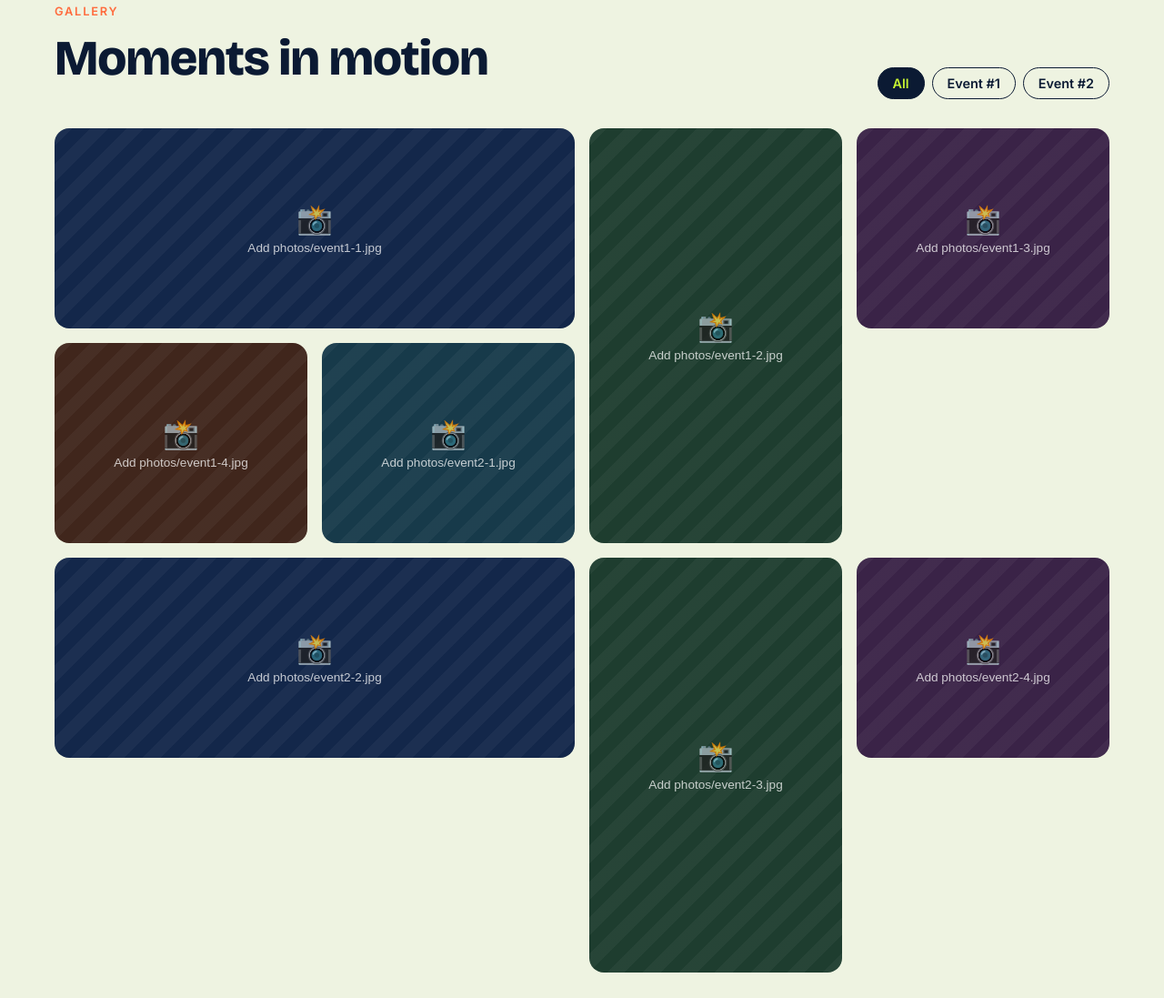
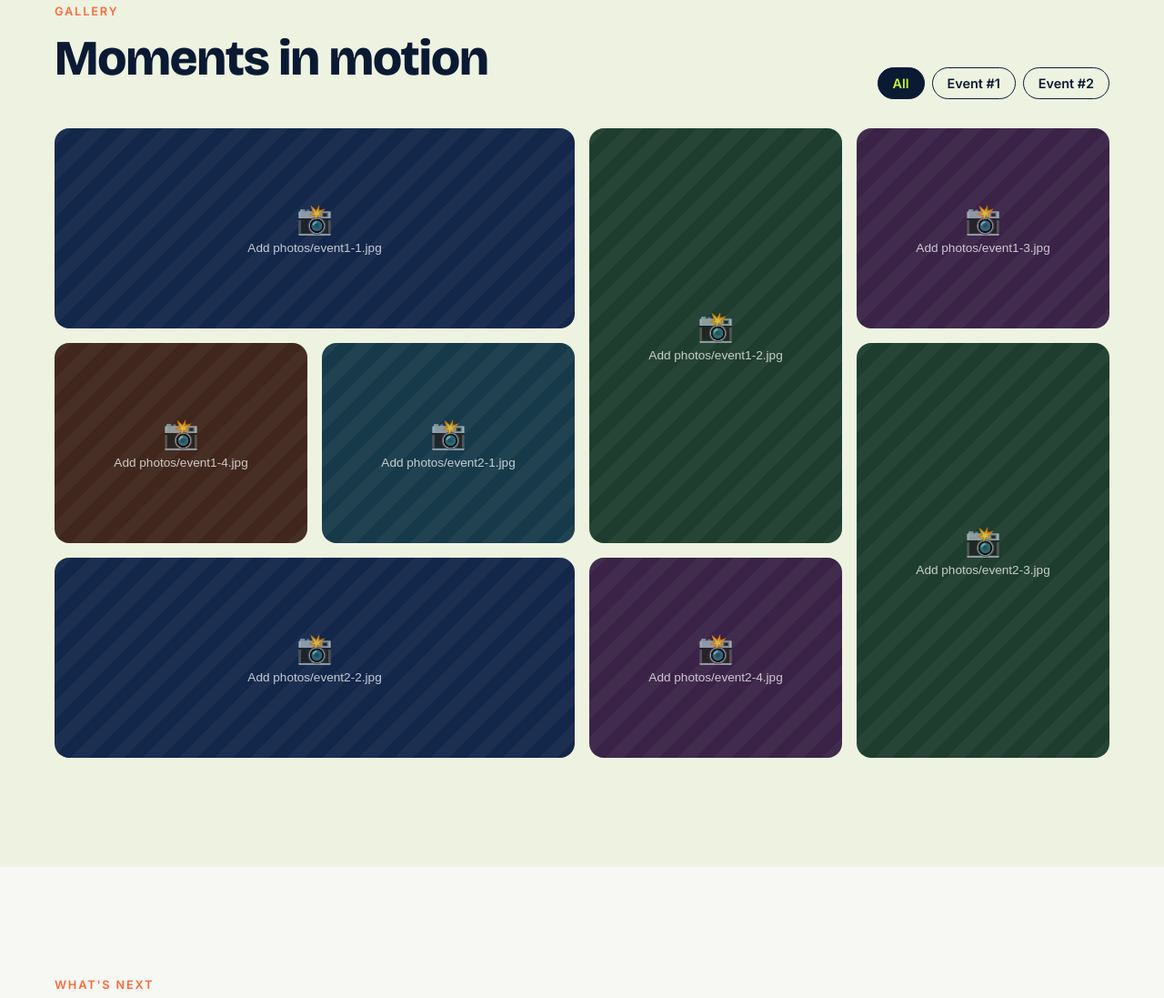
Before and after one commit to Seb-Stek/mindset-in-motion, a plain HTML site: page index.html in a window 1280 px wide. Shown: the part 3436-4533 px from the top of the page at 91% size. Drawn offline with nearby package versions, Linux system fonts and the light colour scheme.

Commit message:
Pack gallery grid, add local preview config
Co-Authored-By: Claude Opus 5.5 <noreply@anthropic.com>

```diff
--- a/styles.css
+++ b/styles.css
@@ -161,7 +161,7 @@ h3 { font-size: 1.35rem; font-weight: 700; margin-bottom: .4rem; }
 .filters { display: flex; gap: .5rem; flex-wrap: wrap; }
 .chip { border: 1.5px solid var(--navy); background: transparent; padding: .5rem 1rem; border-radius: 999px; cursor: pointer; font: 600 .9rem var(--body); color: var(--navy); transition: .2s; }
 .chip.active, .chip:hover { background: var(--navy); color: var(--lime); }
-.gallery { display: grid; grid-template-columns: repeat(auto-fill, minmax(240px, 1fr)); grid-auto-rows: 220px; gap: 1rem; }
+.gallery { display: grid; grid-template-columns: repeat(auto-fill, minmax(240px, 1fr)); grid-auto-rows: 220px; grid-auto-flow: dense; gap: 1rem; }
 .g-item { position: relative; border-radius: 16px; overflow: hidden; cursor: zoom-in; border: 0; padding: 0; background: var(--navy); transition: transform .3s, opacity .3s; }
 .g-item.wide { grid-column: span 2; }
 .g-item.tall { grid-row: span 2; }
```
Also changed, not shown: 1 other file.
